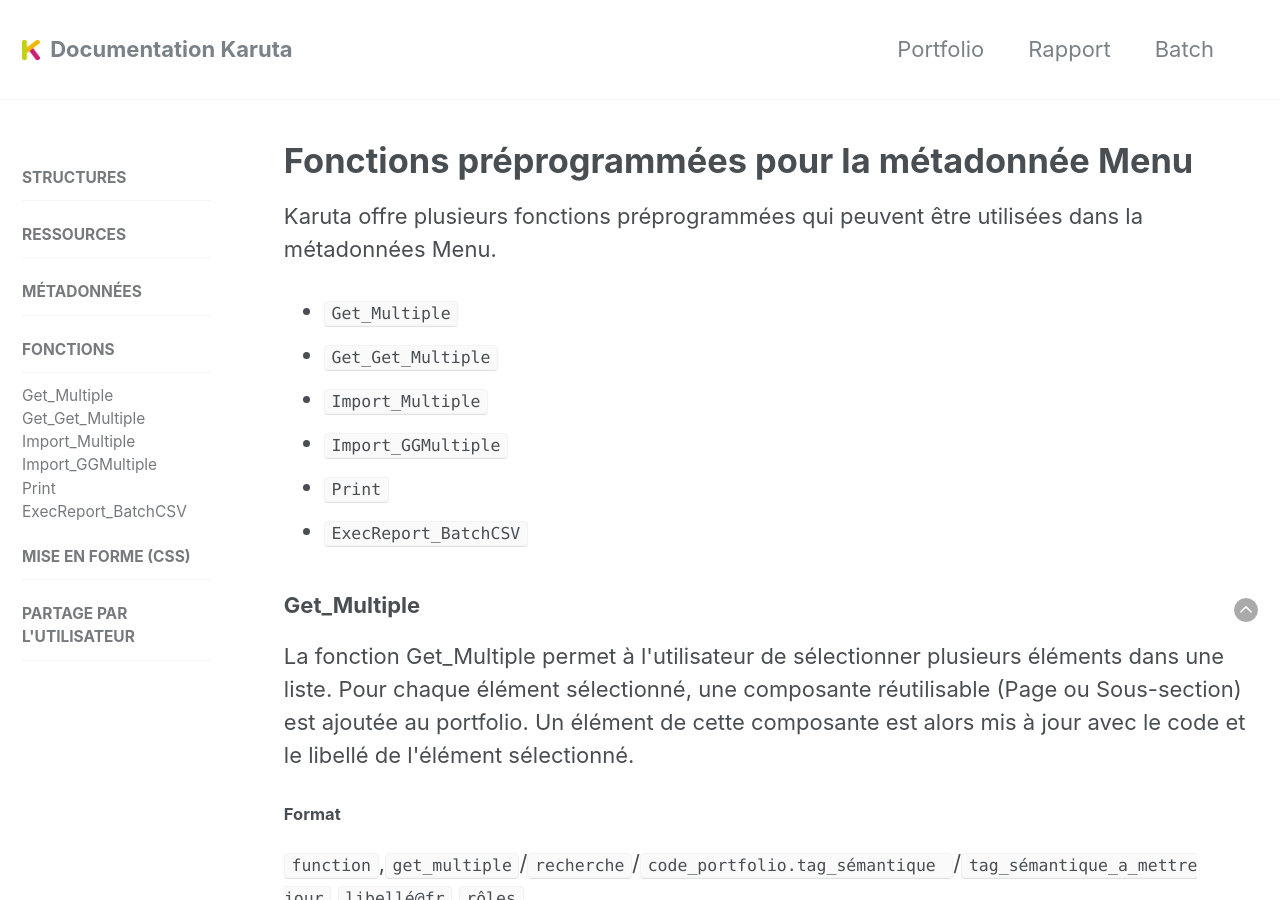
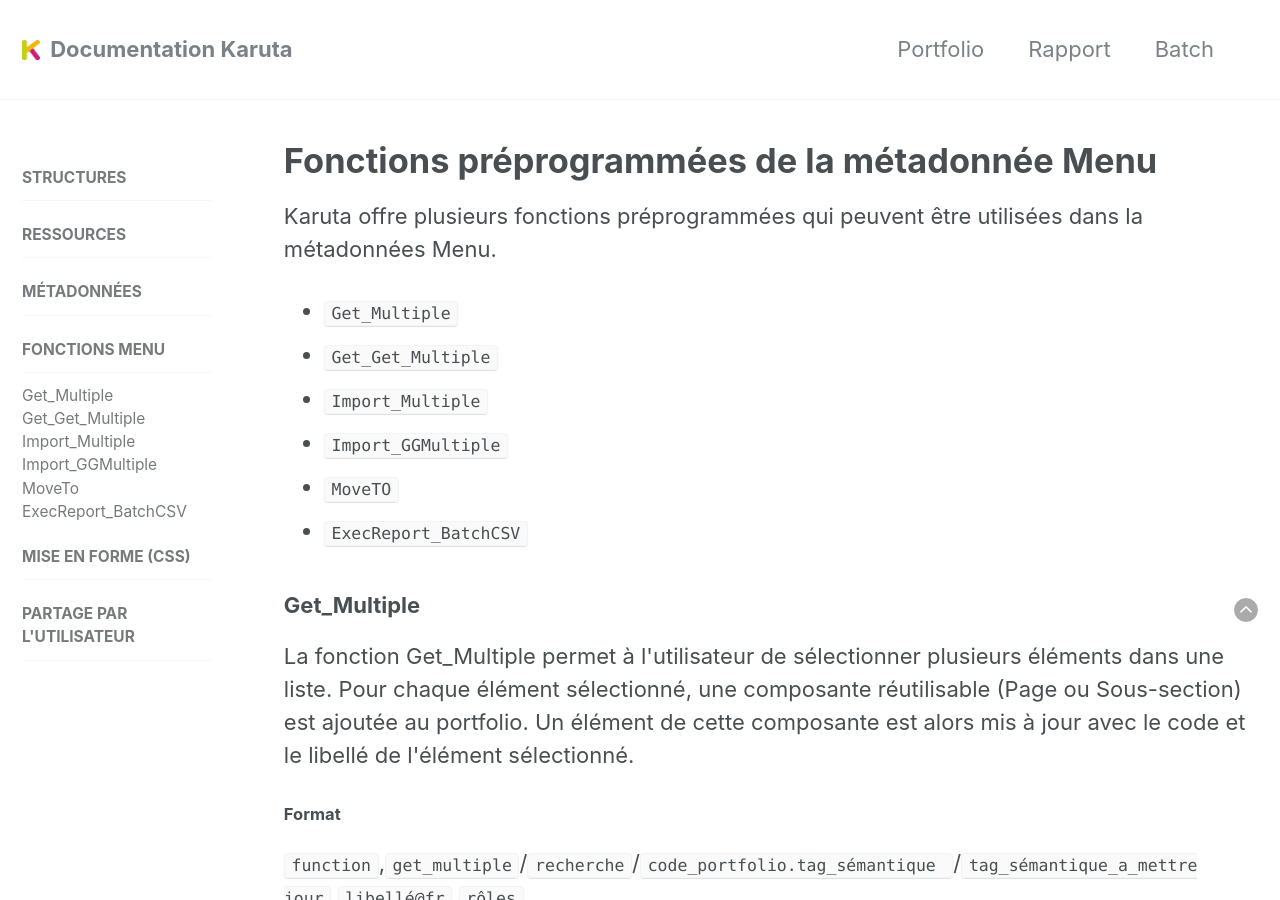
Before and after one commit to karutaproject/karuta-frontend-documentation, a Jekyll site: the page built from _pages/functions_fr.html, in a window 1280 px wide and 900 px high. Built offline with Jekyll 4.4.1, drawn with Linux system fonts in a browser that asks for light colours.

Commit message:
corrections

```diff
--- a/_pages/functions_fr.html
+++ b/_pages/functions_fr.html
@@ -1,7 +1,7 @@
 ---
 layout: archive
 permalink: /functions_fr/
-title: "Fonctions préprogrammées pour la métadonnée Menu"
+title: "Fonctions préprogrammées de la métadonnée Menu"
 sidebar:
  nav: "functions_fr"
 ---
@@ -11,7 +11,7 @@ sidebar:
 	<li><code><a href='#get_get_multiple'>Get_Get_Multiple</a></code></li>
 	<li><code><a href='#import_multiple'>Import_Multiple</a></code></li>
 	<li><code><a href='#import_ggmultiple'>Import_GGMultiple</a></code></li>
-	<li><code><a href='#print'>Print</a></code></li>
+	<li><code><a href='#MoveTO'>MoveTO</a></code></li>
 	<li><code><a href='#execReport_BatchCSV'>ExecReport_BatchCSV</a></code></li>
 </ul>
 
@@ -178,7 +178,7 @@ sidebar:
 
 <article>
 	<a style='float:right' href='#top'><img src='../assets/img/arrow-up.png'/></a>
-	<h3 id='print'>Print</h3>
+	<h3 id='moveTO'>MoveTO</h3>
 	<p>
 	</p>
 	<h4>Format</h4>
--- a/_pages/metadata_fr.html
+++ b/_pages/metadata_fr.html
@@ -204,7 +204,7 @@ sidebar:
 	<p>
 		Éléments Ressource uniquement. N'affiche pas le bouton crayon aux rôles ayant le droit
 		de modifier la Ressource. Utilisé pour les imports d'éléments multiples via la fonction
-		<i>Import_Multiple</i> (voir section FONCTIONS pour plus de détails).
+		<i>Import_Multiple</i> (voir section FONCTIONS MENU pour plus de détails).
 	</p>
 </article>
 
@@ -252,7 +252,7 @@ sidebar:
 	<h3 id='nodenopencil'>Nœud sans crayon</h3>
 	<p>
 		N'affiche pas le bouton crayon aux rôles ayant le droit de Modifier le nœud. Utilisé pour
-		les imports de composantes via la fonction <i>Get_Multiple</i> (voir section FONCTIONS
+		les imports de composantes via la fonction <i>Get_Multiple</i> (voir section FONCTIONS MENU
 		pour plus de détails).
 	</p>
 </article>
@@ -310,7 +310,7 @@ sidebar:
 	<p>
 		Liste des rôles, séparés par un espace, ayant le droit de montrer/cacher l'élément et tous ses
 		enfants à d'autres utilisateurs. Ce droit ajoute un bouton œil qui indique <b>l'état</b> (et
-		non l'action)&nbsp;:lorsque l'œil est barré, l'élément est invisible aux autres
+		non l'action)&nbsp;: lorsque l'œil est barré, l'élément est invisible aux autres
 		utilisateurs&nbsp;; lorsque l'œil n'est pas barré, l'élément est visible aux autres utilisateurs.
 	</p>
 </article>
```
Also changed, not shown: _data/navigation.yml (+9 -13 lines).
